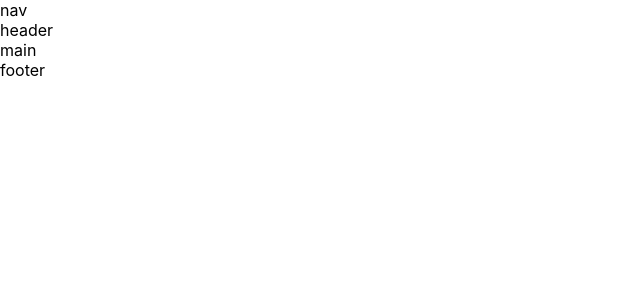
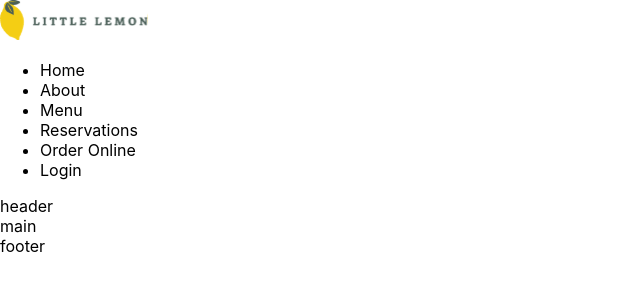
Before and after one commit to CristianAraujo/meta-frontend-capstone, a React (Create React App) app: page / in a window 1280 px wide. Shown: the top 300 px of the page, without its empty margins (0-640 px from the left). Built offline with nearby package versions, Linux system fonts and the light colour scheme.

Commit message:
Add the logo and navegations elements

```diff
--- a/src/components/Nav.js
+++ b/src/components/Nav.js
@@ -1,5 +1,34 @@
+import Logo from '../assets/brand/Logo.svg'
+
+const MenuBar = (props) => {
+    return  (
+        <nav>
+            <ul>
+                <li>Home</li>
+                <li>About</li>
+                <li>Menu</li>
+                <li>Reservations</li>
+                <li>Order Online</li>
+                <li>Login</li>
+            </ul>
+        </nav>
+    );
+
+}
+
+const Logotype = (props) => {
+    return (
+        <img src={Logo} alt="logo" />
+    )
+}
+
 const Nav = (props) => {
-    return <nav>nav</nav>
+    return (
+        <>
+            <Logotype />
+            <MenuBar />
+        </>
+    )
 }
 
 export { Nav };
```
